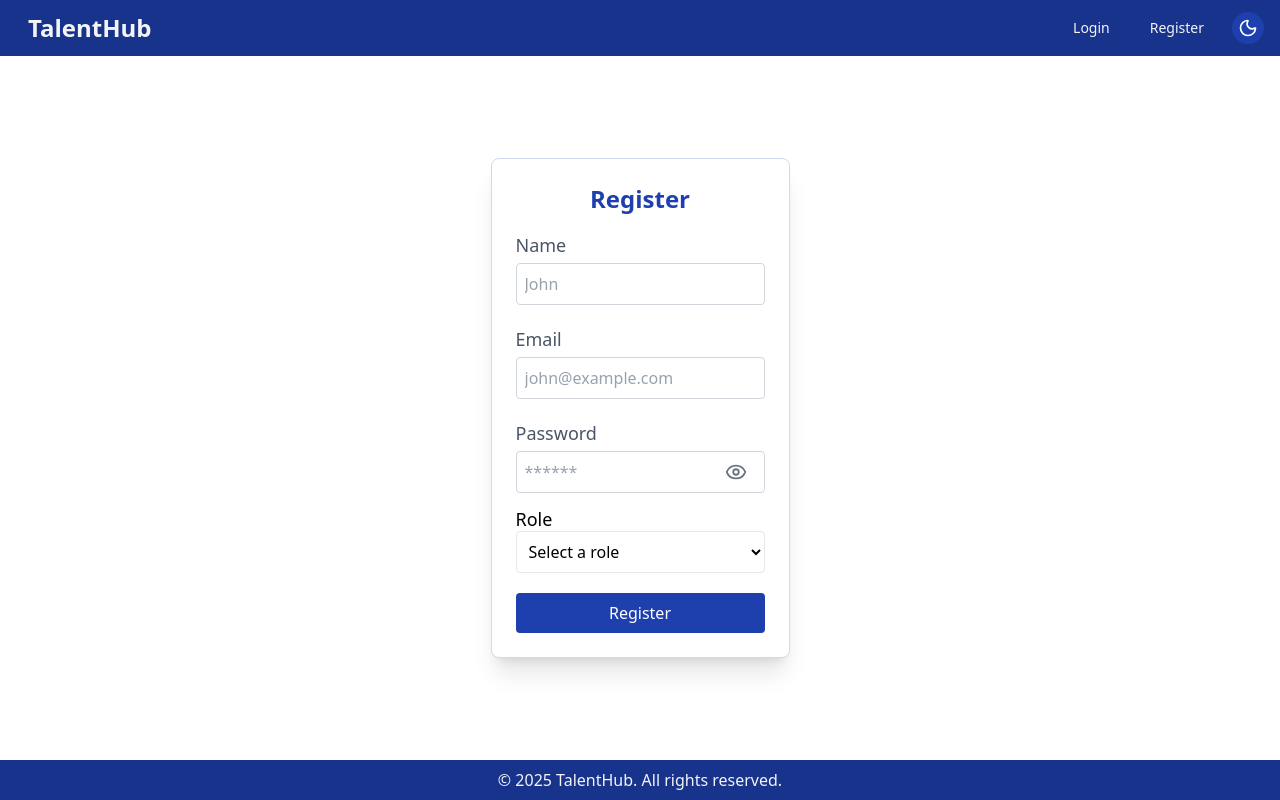
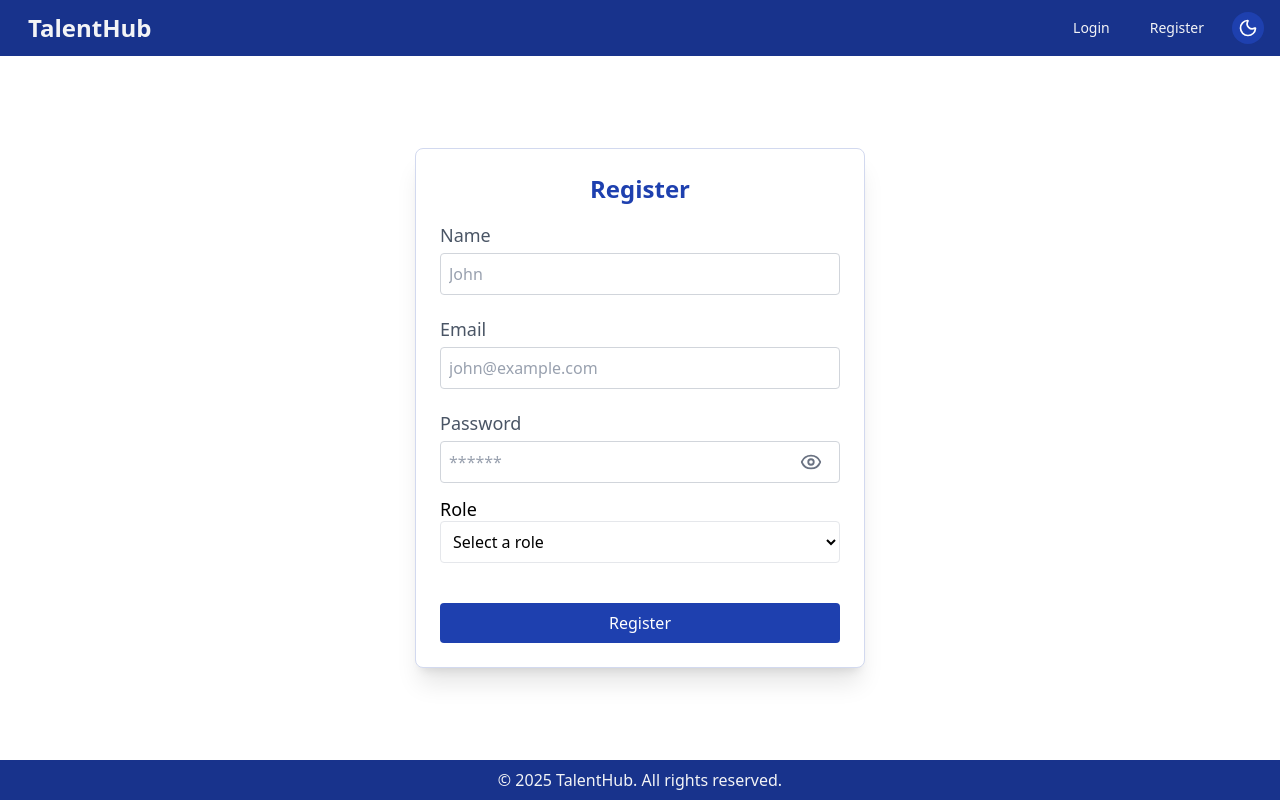
Before and after one commit to tewodros-m/TalentHub, a React (Vite) app in the folder frontend/: page /register in a window 1280 px wide. Built offline with nearby package versions, Linux system fonts and the light colour scheme; no server answers.

Commit message:
refactor(auth): update layout styles for Login and Register components

```diff
--- a/frontend/src/pages/auth/Login.tsx
+++ b/frontend/src/pages/auth/Login.tsx
@@ -49,7 +49,7 @@ const Login = () => {
   };
 
   return (
-    <div className='max-w-md mx-auto mt-10 bg-bg p-6 border border-primary-100 dark:border-primary-200 rounded-lg shadow-xl'>
+    <div className='max-w-lg min-w-[450px] mx-auto mt-10 bg-bg p-6 border border-primary-100 dark:border-primary-200 rounded-lg shadow-xl'>
       <h2 className='text-2xl font-bold text-primary-500 mb-4 text-center'>
         Login
       </h2>
@@ -76,7 +76,7 @@ const Login = () => {
           type='submit'
           variant='primary'
           isLoading={isLoading}
-          className='w-full'
+          className='w-full !mt-10'
         >
           {isLoading ? 'Logging in...' : 'Login'}
         </Button>
--- a/frontend/src/pages/auth/Register.tsx
+++ b/frontend/src/pages/auth/Register.tsx
@@ -51,7 +51,7 @@ const Register = () => {
   };
 
   return (
-    <div className='max-w-md mx-auto my-10 bg-bg p-6 border border-primary-100 dark:border-primary-200 rounded-lg shadow-xl'>
+    <div className='max-w-lg min-w-[450px] mx-auto my-10 bg-bg p-6 border border-primary-100 dark:border-primary-200 rounded-lg shadow-xl'>
       <h2 className='text-2xl font-bold text-primary-500 mb-4 text-center'>
         Register
       </h2>
@@ -109,7 +109,7 @@ const Register = () => {
           type='submit'
           variant='primary'
           isLoading={isLoading}
-          className='w-full'
+          className='w-full !mt-10'
         >
           {isLoading ? 'Registering...' : 'Register'}
         </Button>
```
